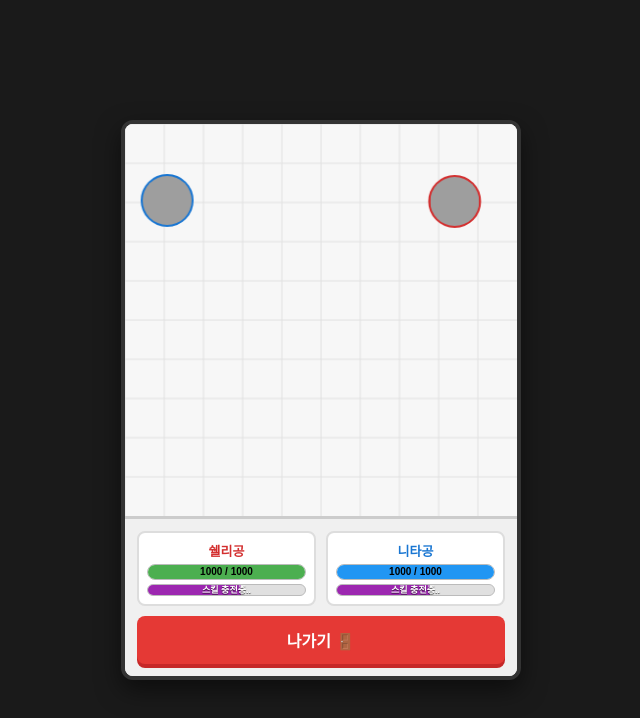
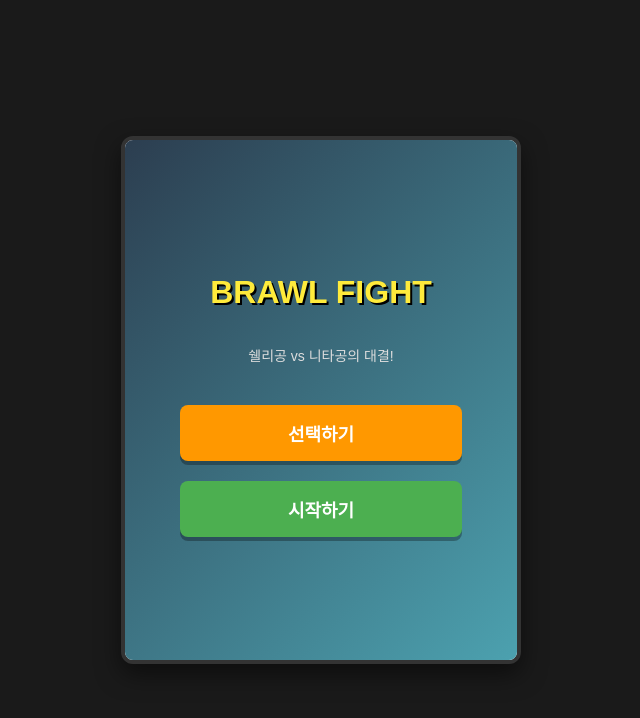
Before and after one commit to dnjswls2147-gif/Brawl-FighT., a plain HTML site: page index.html in a window 1280 px wide. Shown: the whole page, without its empty margins (319-959 px from the left). Drawn offline with Linux system fonts and the light colour scheme.

Commit message:
Update index.html

```diff
--- a/index.html
+++ b/index.html
@@ -3,7 +3,7 @@
 <head>
     <meta charset="UTF-8">
     <meta name="viewport" content="width=device-width, initial-scale=1.0">
-    <title>브롤 파이트 - 쉘리 vs 니타</title>
+    <title>브롤 파이트 (Brawl Fight)</title>
     <style>
         * {
             box-sizing: border-box;
@@ -22,9 +22,10 @@
             overflow: hidden;
             color: white;
         }
+        /* 화면 공통 컨테이너 */
         .game-container {
             width: 400px;
-            background: white;
+            background: #fff;
             border: 4px solid #333;
             border-radius: 12px;
             display: flex;
@@ -32,13 +33,56 @@
             overflow: hidden;
             box-shadow: 0 10px 25px rgba(0,0,0,0.5);
         }
-        /* 경기장 영역 */
+        /* 로비 화면 스타일 */
+        #lobbyScreen {
+            padding: 40px 20px;
+            text-align: center;
+            background: linear-gradient(135deg, #2c3e50, #4ca1af);
+            display: flex;
+            flex-direction: column;
+            align-items: center;
+            justify-content: center;
+            height: 520px;
+        }
+        #lobbyScreen h1 {
+            font-size: 32px;
+            margin-bottom: 20px;
+            color: #ffeb3b;
+            text-shadow: 2px 2px #000;
+        }
+        .lobby-btn {
+            width: 80%;
+            padding: 15px;
+            margin: 10px 0;
+            font-size: 18px;
+            font-weight: bold;
+            border: none;
+            border-radius: 8px;
+            cursor: pointer;
+            box-shadow: 0 4px rgba(0,0,0,0.3);
+            transition: 0.1s;
+        }
+        .select-btn {
+            background-color: #ff9800;
+            color: white;
+        }
+        .start-btn {
+            background-color: #4caf50;
+            color: white;
+        }
+        .lobby-btn:active {
+            transform: translateY(4px);
+            box-shadow: 0 0 rgba(0,0,0,0.3);
+        }
+        /* 게임 플레이 화면 */
+        #gameScreen {
+            display: none;
+            flex-direction: column;
+        }
         #gameCanvas {
-            background: #f7f7f7;
+            background: #ffffff;
             display: block;
-            cursor: crosshair;
         }
-        /* 하단 패널 영역 */
         .control-panel {
             background: #f0f0f0;
             padding: 12px;
@@ -130,8 +174,8 @@
             background: #e53935;
             color: white;
             border: none;
-            padding: 12px;
-            font-size: 16px;
+            padding: 10px;
+            font-size: 15px;
             font-weight: bold;
             border-radius: 8px;
             cursor: pointer;
@@ -147,10 +191,17 @@
 <body>
 
 <div class="game-container">
-    <!-- 경기장 캔버스 -->
+    <!-- 1. 로비 화면 -->
+    <div id="lobbyScreen">
+        <h1>BRAWL FIGHT</h1>
+        <p style="margin-bottom: 30px; font-size: 14px; color: #ddd;">쉘리공 vs 니타공의 대결!</p>
+        <button class="lobby-btn select-btn" onclick="openSelector()">선택하기</button>
+        <button class="lobby-btn start-btn" onclick="startGame()">시작하기</button>
+    </div>
+
+    <!-- 2. 게임 플레이 화면 -->
+    <div id="gameScreen">
         <canvas id="gameCanvas" width="400" height="400"></canvas>
-
-    <!-- 하단 상태 및 컨트롤 패널 -->
         <div class="control-panel">
             <div class="player-status-group">
                 <!-- 쉘리 (P1) -->
@@ -162,7 +213,7 @@
                     </div>
                     <div class="skill-bar-container">
                         <div id="p1SkillFill" class="skill-fill"></div>
-                    <div id="p1SkillText" class="skill-text">스킬 준비중</div>
+                        <div id="p1SkillText" class="skill-text">자동 충전중</div>
                     </div>
                 </div>
                 <!-- 니타 (P2) -->
@@ -174,19 +225,21 @@
                     </div>
                     <div class="skill-bar-container">
                         <div id="p2SkillFill" class="skill-fill"></div>
-                    <div id="p2SkillText" class="skill-text">스킬 준비중</div>
+                        <div id="p2SkillText" class="skill-text">자동 충전중</div>
                     </div>
                 </div>
             </div>
-        <button class="exit-btn" onclick="location.reload()">나가기 🚪</button>
+            <button class="exit-btn" onclick="returnToLobby()">나가기 🚪</button>
+        </div>
     </div>
 </div>
 
 <script>
+    const lobbyScreen = document.getElementById('lobbyScreen');
+    const gameScreen = document.getElementById('gameScreen');
     const canvas = document.getElementById('gameCanvas');
     const ctx = canvas.getContext('2d');
 
-    // 오디오 컨텍스트 설정 (효과음 구현용)
     let audioCtx = null;
     function initAudio() {
         if (!audioCtx) {
@@ -194,7 +247,6 @@
         }
     }
 
-    // 효과음 함수들
     function playSound(type) {
         if (!audioCtx) return;
         const osc = audioCtx.createOscillator();
@@ -204,7 +256,6 @@
         const now = audioCtx.currentTime;
 
         if (type === 'shelly_shot') {
-            // 쉘리 샷건  팡! 소리
             osc.type = 'sawtooth';
             osc.frequency.setValueAtTime(300, now);
             osc.frequency.exponentialRampToValueAtTime(50, now + 0.2);
@@ -213,7 +264,6 @@
             osc.start(now);
             osc.stop(now + 0.2);
         } else if (type === 'nita_shock') {
-            // 니타 충격파 쿵! 소리
             osc.type = 'triangle';
             osc.frequency.setValueAtTime(150, now);
             osc.frequency.exponentialRampToValueAtTime(30, now + 0.3);
@@ -222,7 +272,6 @@
             osc.start(now);
             osc.stop(now + 0.3);
         } else if (type === 'hit') {
-            // 피격 효과음
             osc.type = 'square';
             osc.frequency.setValueAtTime(200, now);
             osc.frequency.exponentialRampToValueAtTime(80, now + 0.1);
@@ -233,48 +282,60 @@
         }
     }
 
-    // 이미지 로드 (2번째: 니타, 3번째: 쉘리 프로필 이미지)
+    // 이미지 설정 (2번째 사진: 쉘리, 3번째 사진: 니타)[span_3](start_span)[span_3](end_span)[span_4](start_span)[span_4](end_span)
     const shellyImg = new Image();
-    shellyImg.src = 'https://i.imgur.com/83U8uQn.png'; // 쉘리 프로필 대체 소스 (브롤스타즈 쉘리 공식 일러스트)
+    shellyImg.src = 'https://i.imgur.com/83U8uQn.png';
 
     const nitaImg = new Image();
-    nitaImg.src = 'https://i.imgur.com/G5qWv4L.png'; // 니타 프로필 대체 소스 (브롤스타즈 니타 공식 일러스트)
+    nitaImg.src = 'https://i.imgur.com/G5qWv4L.png';
 
-    // 게임 상태 변수
     const p1 = {
-        x: 100, y: 200, radius: 25, hp: 1000, maxHp: 1000,
+        x: 100, y: 200, radius: 28, hp: 1000, maxHp: 1000,
         skillCharge: 0, maxSkillCharge: 100,
-        vx: 2, vy: 1.5, color: '#d32f2f', name: '쉘리'
+        vx: 2.2, vy: 1.8, color: '#d32f2f'
     };
 
     const p2 = {
-        x: 300, y: 200, radius: 25, hp: 1000, maxHp: 1000,
+        x: 300, y: 200, radius: 28, hp: 1000, maxHp: 1000,
         skillCharge: 0, maxSkillCharge: 100,
-        vx: -1.8, vy: 2, color: '#1976d2', name: '니타'
+        vx: -2.0, vy: 2.2, color: '#1976d2'
     };
 
     let projectiles = [];
     let waves = [];
+    let gameRunning = false;
 
-    // 키 입력 감지
-    const keys = {};
-    window.addEventListener('keydown', (e) => {
+    function openSelector() {
+        alert("쉘리공과 니타공이 기본 선택되어 있습니다!");
+    }
+
+    function startGame() {
         initAudio();
-        keys[e.key.toLowerCase()] = true;
-    });
-    window.addEventListener('keyup', (e) => {
-        keys[e.key.toLowerCase()] = false;
-    });
+        lobbyScreen.style.display = 'none';
+        gameScreen.style.display = 'flex';
+        p1.hp = 1000; p2.hp = 1000;
+        p1.x = 100; p1.y = 200;
+        p2.x = 300; p2.y = 200;
+        projectiles = [];
+        waves = [];
+        gameRunning = true;
+    }
 
-    // 업데이트 로직
+    function returnToLobby() {
+        gameRunning = false;
+        gameScreen.style.display = 'none';
+        lobbyScreen.style.display = 'flex';
+    }
+
     function update() {
-        // AI 또는 이동 로직 (간단한 자동 바운스 및 조작)
+        if (!gameRunning) return;
+
         p1.x += p1.vx;
         p1.y += p1.vy;
         p2.x += p2.vx;
         p2.y += p2.vy;
 
-        // 벽 충돌 처리
+        // 벽 충돌
         [p1, p2].forEach(p => {
             if (p.x - p.radius < 0) { p.x = p.radius; p.vx *= -1; }
             if (p.x + p.radius > canvas.width) { p.x = canvas.width - p.radius; p.vx *= -1; }
@@ -282,12 +343,11 @@
             if (p.y + p.radius > canvas.height) { p.y = canvas.height - p.radius; p.vy *= -1; }
         });
 
-        // 공끼리 부딪힐 때 (데미지 없음 요구사항 반영)
+        // 공끼리 부딪힐 때 (데미지 없음)
         const dx = p1.x - p2.x;
         const dy = p1.y - p2.y;
         const dist = Math.sqrt(dx * dx + dy * dy);
         if (dist < p1.radius + p2.radius) {
-            // 탄성 충돌만 구현 (데미지 X)
             let tempVx = p1.vx;
             let tempVy = p1.vy;
             p1.vx = p2.vx;
@@ -295,7 +355,6 @@
             p2.vx = tempVx;
             p2.vy = tempVy;
 
-            // 겹침 방지
             const overlap = (p1.radius + p2.radius) - dist;
             const angle = Math.atan2(dy, dx);
             p1.x += Math.cos(angle) * overlap / 2;
@@ -304,48 +363,42 @@
             p2.y -= Math.sin(angle) * overlap / 2;
         }
 
-        // 스킬 충전 자동 증가
-        if (p1.skillCharge < p1.maxSkillCharge) p1.skillCharge += 0.2;
-        if (p2.skillCharge < p2.maxSkillCharge) p2.skillCharge += 0.2;
-
-        // P1(쉘리) 스킬 사용 (Space바)
-        if (keys[' ']) {
-            if (p1.skillCharge >= p1.maxSkillCharge) {
+        // 스킬 자동 충전 및 자동 발동 로직
+        if (p1.skillCharge < p1.maxSkillCharge) {
+            p1.skillCharge += 0.5;
+        } else {
+            // 쉘리 자동 스킬 발동 (산탄 발사)
             p1.skillCharge = 0;
             playSound('shelly_shot');
-                // 쉘리 슈퍼스택 (여러 개의 샷건 탄환 발사)
             for (let i = -2; i <= 2; i++) {
                 const angle = Math.atan2(p2.y - p1.y, p2.x - p1.x) + (i * 0.15);
                 projectiles.push({
                     x: p1.x, y: p1.y,
                     vx: Math.cos(angle) * 6,
                     vy: Math.sin(angle) * 6,
-                        radius: 6, owner: 'p1', damage: 150
-                    });
-                }
-            }
-        }
-
-        // P2(니타) 스킬 사용 (Enter 또는 'e' 키)
-        if (keys['enter'] || keys['e']) {
-            if (p2.skillCharge >= p2.maxSkillCharge) {
-                p2.skillCharge = 0;
-                playSound('nita_shockwave');
-                // 니타 충격파 (전방으로 퍼지는 파동 생성)
-                waves.push({
-                    x: p2.x, y: p2.y,
-                    radius: 10, maxRadius: 100,
-                    owner: 'p2', damage: 200
+                    radius: 6, owner: 'p1', damage: 120
                 });
             }
         }
 
-        // 프로젝트(탄환) 업데이트
+        if (p2.skillCharge < p2.maxSkillCharge) {
+            p2.skillCharge += 0.4;
+        } else {
+            // 니타 자동 스킬 발동 (충격파)
+            p2.skillCharge = 0;
+            playSound('nita_shock');
+            waves.push({
+                x: p2.x, y: p2.y,
+                radius: 10, maxRadius: 110,
+                owner: 'p2', damage: 160
+            });
+        }
+
+        // 탄환 업데이트
         projectiles.forEach((proj, index) => {
             proj.x += proj.vx;
             proj.y += proj.vy;
 
-            // 쉘리 탄환과 니타 충돌 체크
             if (proj.owner === 'p1') {
                 const pd = Math.sqrt((proj.x - p2.x)**2 + (proj.y - p2.y)**2);
                 if (pd < p2.radius + proj.radius) {
@@ -355,18 +408,16 @@
                 }
             }
 
-            // 화면 밖으로 나가면 제거
             if (proj.x < 0 || proj.x > canvas.width || proj.y < 0 || proj.y > canvas.height) {
                 projectiles.splice(index, 1);
             }
         });
 
-        // 니타 충격파 업데이트
+        // 충격파 업데이트
         waves.forEach((wave, index) => {
-            wave.radius += 3;
-            // 쉘리와의 충돌 체크
+            wave.radius += 3.5;
             const wd = Math.sqrt((wave.x - p1.x)**2 + (wave.y - p1.y)**2);
-            if (wd <= wave.radius + p1.radius && wd >= wave.radius - p1.radius - 10) {
+            if (wd <= wave.radius + p1.radius && wd >= wave.radius - p1.radius - 12) {
                 if (!wave.hitDone) {
                     p1.hp = Math.max(0, p1.hp - wave.damage);
                     playSound('hit');
@@ -378,31 +429,35 @@
             }
         });
 
-        // UI 업데이트
+        // 게임 종료 체크
+        if (p1.hp <= 0 || p2.hp <= 0) {
+            alert(p1.hp <= 0 ? "니타공 승리!" : "쉘리공 승리!");
+            returnToLobby();
+        }
+
+        // UI 갱신
         document.getElementById('p1HpFill').style.width = (p1.hp / p1.maxHp * 100) + '%';
         document.getElementById('p1HpText').innerText = `${Math.floor(p1.hp)} / ${p1.maxHp}`;
         document.getElementById('p1SkillFill').style.width = (p1.skillCharge / p1.maxSkillCharge * 100) + '%';
-        document.getElementById('p1SkillText').innerText = p1.skillCharge >= 100 ? '스킬 사용 가능! (Space)' : `스킬 충전중..`;
 
         document.getElementById('p2HpFill').style.width = (p2.hp / p2.maxHp * 100) + '%';
         document.getElementById('p2HpText').innerText = `${Math.floor(p2.hp)} / ${p2.maxHp}`;
         document.getElementById('p2SkillFill').style.width = (p2.skillCharge / p2.maxSkillCharge * 100) + '%';
-        document.getElementById('p2SkillText').innerText = p2.skillCharge >= 100 ? '스킬 사용 가능! (E)' : `스킬 충전중..`;
     }
 
-    // 렌더링 로직
     function draw() {
         ctx.clearRect(0, 0, canvas.width, canvas.height);
 
-        // 경기장 그리드 배경
-        ctx.strokeStyle = '#e0e0e0';
-        ctx.lineWidth = 1;
-        for (let i = 0; i < canvas.width; i += 40) {
-            ctx.beginPath(); ctx.moveTo(i, 0); ctx.lineTo(i, canvas.height); ctx.stroke();
-            ctx.beginPath(); ctx.moveTo(0, i); ctx.lineTo(canvas.width, i); ctx.stroke();
-        }
+        // 네모난 그리드 배경을 없애고 깨끗하고 선명한 경기장 배경 적용[span_5](start_span)[span_5](end_span)
+        ctx.fillStyle = '#fafafa';
+        ctx.fillRect(0, 0, canvas.width, canvas.height);
 
-        // 쉘리공 그리기 (3번째 사진 프로필 반영)
+        // 테두리 강조
+        ctx.strokeStyle = '#333';
+        ctx.lineWidth = 3;
+        ctx.strokeRect(0, 0, canvas.width, canvas.height);
+
+        // 쉘리공 그리기
         ctx.save();
         ctx.beginPath();
         ctx.arc(p1.x, p1.y, p1.radius, 0, Math.PI * 2);
@@ -415,7 +470,7 @@
         }
         ctx.restore();
 
-        // 니타공 그리기 (2번째 사진 프로필 반영)
+        // 니타공 그리기
         ctx.save();
         ctx.beginPath();
         ctx.arc(p2.x, p2.y, p2.radius, 0, Math.PI * 2);
@@ -428,7 +483,7 @@
         }
         ctx.restore();
 
-        // 쉘리 샷건 탄환 그리기
+        // 쉘리 샷건 탄환
         projectiles.forEach(proj => {
             ctx.beginPath();
             ctx.arc(proj.x, proj.y, proj.radius, 0, Math.PI * 2);
@@ -437,7 +492,7 @@
             ctx.closePath();
         });
 
-        // 니타 충격파 그리기
+        // 니타 충격파
         waves.forEach(wave => {
             ctx.beginPath();
             ctx.arc(wave.x, wave.y, wave.radius, 0, Math.PI * 2);
@@ -448,7 +503,6 @@
         });
     }
 
-    // 메인 게임 루프
     function loop() {
         update();
         draw();
```
Lines whose indentation alone changed are shown as unchanged.
